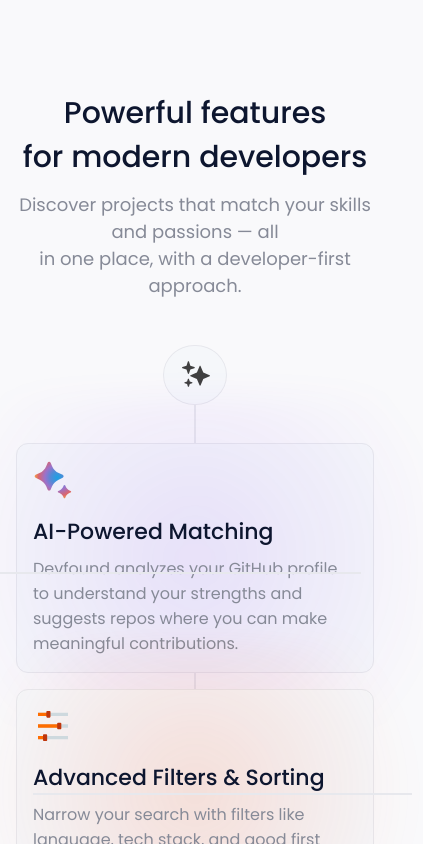
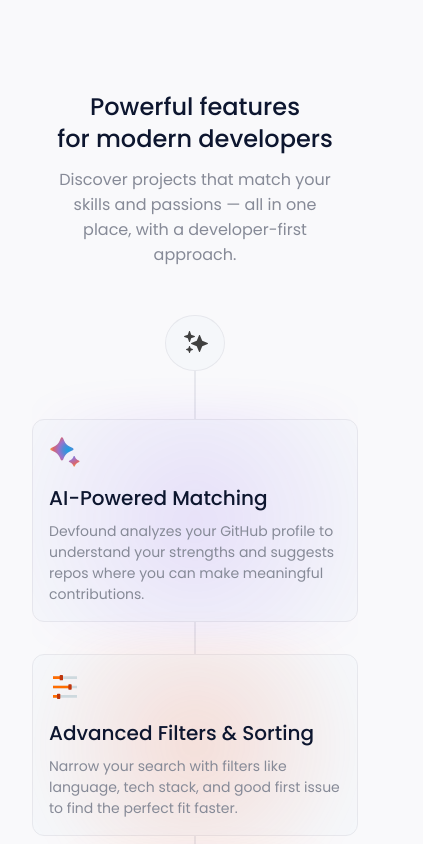
Before and after one commit to skygig/devfound, a Next.js app: page / in a window 390 px wide. Shown: the part 920-1764 px from the top of the page, 423 px wide, since content can reach past the window. Built offline with nearby package versions, Linux system fonts and the light colour scheme; no server answers.

Commit message:
features: make responsive

```diff
--- a/src/components/Features.tsx
+++ b/src/components/Features.tsx
@@ -23,10 +23,10 @@ const Features = () => {
           <h2>for modern developers</h2>
         </div>
 
-        <div>
-          <p>Discover projects that match your skills and passions — all</p>
-          <p>in one place, with a developer-first approach.</p>
-        </div>
+        <p>
+          Discover projects that match your skills and passions — all in one
+          place, with a developer-first approach.
+        </p>
       </motion.div>
 
       <div className={styles.features}>
--- a/src/styles/features.module.scss
+++ b/src/styles/features.module.scss
@@ -5,25 +5,43 @@
   align-items: center;
   gap: 6rem;
   margin-bottom: 4rem;
-  padding-top: 8rem;
+  padding: 8rem 1rem 0;
+
+  @media (max-width: 768px) {
+    gap: 3rem;
+    margin-bottom: 2rem;
+  }
 }
 
 .title {
   text-align: center;
+  max-width: 90%;
 
   h2 {
     font-size: 30px;
     font-weight: 500;
     line-height: 44px;
+
+    @media (max-width: 768px) {
+      font-size: 26px;
+      line-height: 36px;
+    }
+
+    @media (max-width: 428px) {
+      font-size: 24px;
+      line-height: 32px;
+    }
   }
 
   p {
     color: var(--gray);
     font-size: 18px;
-  }
+    margin-top: 0.75rem;
+    max-width: 580px;
 
-  div:last-child {
-    margin-top: 0.75rem;
+    @media (max-width: 768px) {
+      font-size: 16px;
+    }
   }
 }
 
@@ -31,6 +49,10 @@
   height: 860px;
   position: absolute;
   top: -50px;
+
+  @media (max-width: 1024px) {
+    top: 0;
+  }
 
   .image {
     background-color: #f5f7fa;
@@ -40,6 +62,11 @@
 
     img {
       margin: 0 -2px -6px 0;
+
+      @media (max-width: 768px) {
+        width: 24px;
+        height: 24px;
+      }
     }
   }
 
@@ -61,6 +88,12 @@
   max-width: 880px;
   gap: 1rem;
   padding-top: 3rem;
+  overflow: hidden;
+
+  @media (max-width: 1024px) {
+    padding-top: 6.5rem;
+    gap: 2rem;
+  }
 }
 
 .feature {
@@ -87,9 +120,12 @@
       rgba(243, 80, 30, 0.15),
       transparent 80%
     );
-
     filter: blur(14px);
     pointer-events: none;
+
+    @media (max-width: 768px) {
+      inset: -20px;
+    }
   }
 
   &:nth-child(2)::after,
@@ -109,6 +145,10 @@
     border: 1px solid #e7e8ed;
     position: absolute;
     top: -118px;
+
+    @media (max-width: 1024px) {
+      display: none;
+    }
   }
 
   &:nth-child(3)::before,
@@ -121,20 +161,40 @@
     bottom: -104px;
     width: 106.5%;
     border: 1px solid #e7e8ed;
+
+    @media (max-width: 1024px) {
+      display: none;
+    }
   }
 
   h2 {
     font-size: 22px;
     font-weight: 500;
     margin-bottom: 0.5rem;
+
+    @media (max-width: 768px) {
+      font-size: 20px;
+    }
   }
 
   p {
     color: var(--gray);
+    font-size: 16px;
+    line-height: 1.5;
+
+    @media (max-width: 768px) {
+      font-size: 14px;
+    }
   }
 
   img {
     margin-bottom: 0.5rem;
+    height: auto;
+    max-width: 100%;
+
+    @media (max-width: 768px) {
+      width: 32px;
+    }
   }
 
   &:nth-child(4) img {
```
